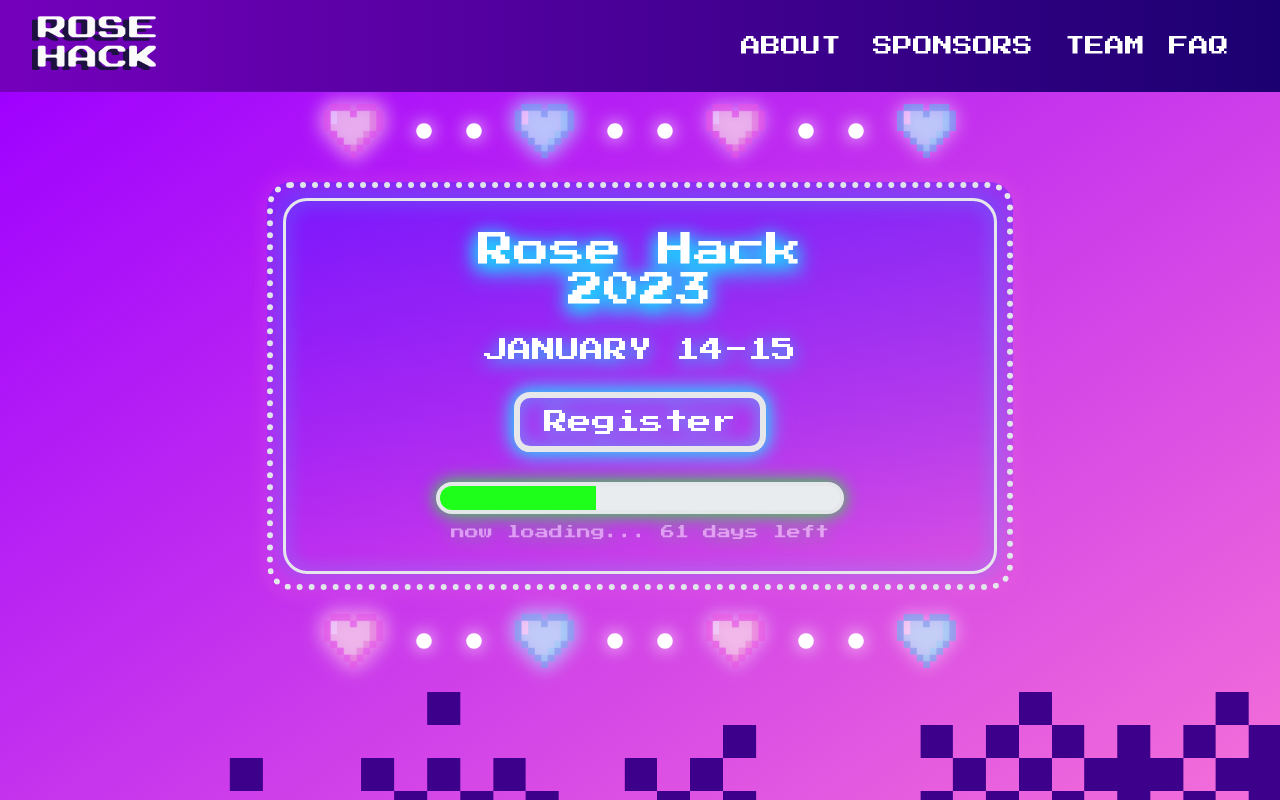
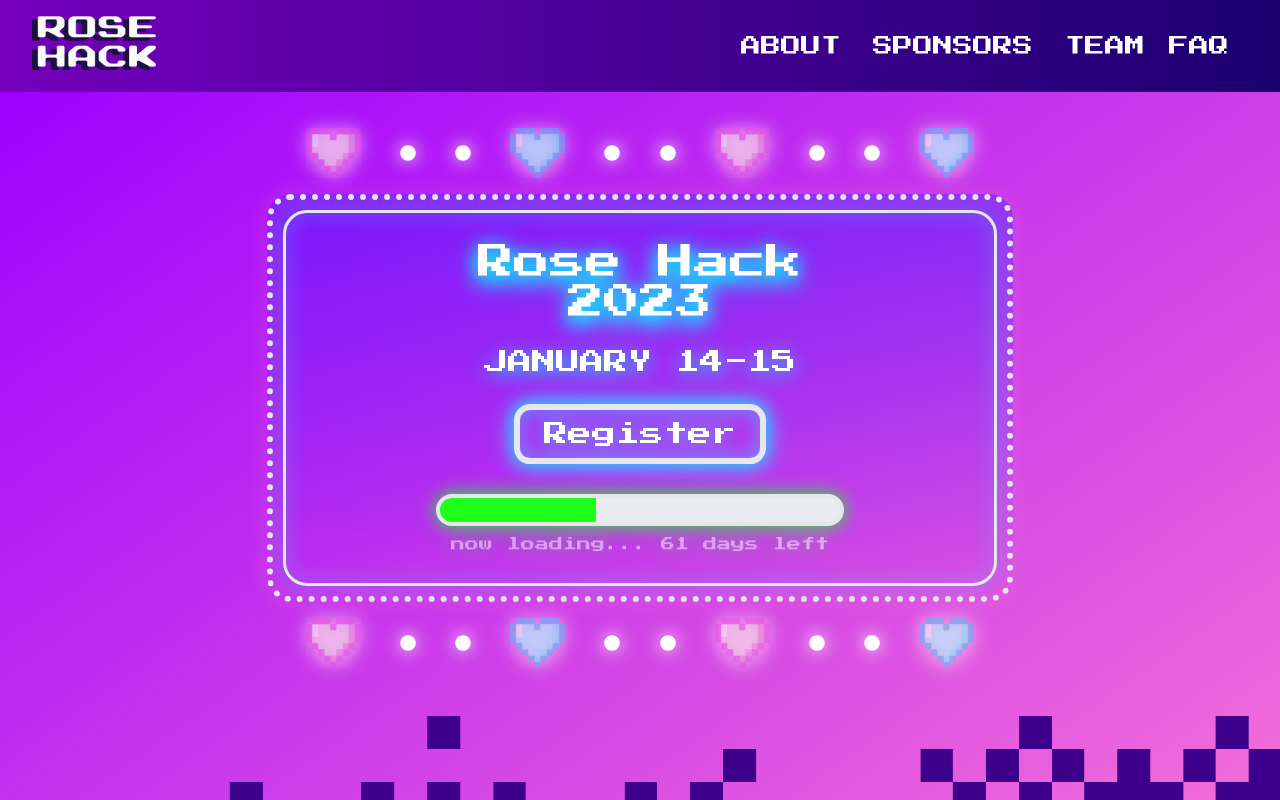
Before and after one commit to Alamode89/rosehack2023, a Next.js app: page / in a window 1280 px wide. Shown: the top 800 px of the page. Built offline with nearby package versions, Linux system fonts and the light colour scheme.

Commit message:
Next Image Landing

```diff
--- a/components/Landing.tsx
+++ b/components/Landing.tsx
@@ -2,36 +2,51 @@ import React from "react";
 import { FaCircle } from "react-icons/fa";
 import ProgressBar from "react-bootstrap/ProgressBar";
 import Link from "next/link";
-
+import Image from "next/image"
+import blueHeart from "../public/BLUE_HEART1.png"
+import pinkHeart from "../public/PINK_HEART1.png"
+import pixels from "../public/pixels_landing.png"
 const Landing = () => {
   return (
     <div className="flex flex-col bg-gradient-to-br from-landing-bottom to-landing-bottompink w-full justify-center item-center p-0 m-0 pt-10">
-      <div className="drop-shadow-white bg-gradient-radial w-7/12 flex p-6 m-auto text-center items-center justify-evenly">
-        <img
+      <div className="drop-shadow-white bg-gradient-radial w-7/12 flex pt-12 pb-3 m-auto text-center items-center justify-evenly">
+        <Image
+          src={pinkHeart}
+          alt=""
           draggable="false"
-          className="w-1/12 animate-pulse drop-shadow-pink"
-          src="PINK_HEART1.png"
-        />
-        <FaCircle className="text-white hidden md:block " />
-        <FaCircle className="text-white  " />
-        <img
-          draggable="false"
-          className="w-1/12 animate-pulse drop-shadow-blue"
-          src="BLUE_HEART1.png"
+          width="55"
+          height="50"
+          className="animate-pulse drop-shadow-pink"
         />
         <FaCircle className="text-white hidden md:block" />
-        <FaCircle className="text-white " />
-        <img
+        <FaCircle className="text-white hidden md:block" />
+        <Image
+          src={blueHeart}
+          alt=""
           draggable="false"
-          className="w-1/12 animate-pulse"
-          src="PINK_HEART1.png"
+          width="55"
+          height="50"
+          className="animate-pulse drop-shadow-pink"
         />
         <FaCircle className="text-white hidden md:block" />
-        <FaCircle className="text-white " />
-        <img
+        <FaCircle className="text-white hidden md:block" />
+        <Image
+          src={pinkHeart}
+          alt=""
           draggable="false"
-          className="w-1/12 animate-pulse"
-          src="BLUE_HEART1.png"
+          width="55"
+          height="50"
+          className="animate-pulse drop-shadow-pink"
+        />
+        <FaCircle className="text-white hidden md:block" />
+        <FaCircle className="text-white hidden md:block" />
+        <Image
+          src={blueHeart}
+          alt=""
+          draggable="false"
+          width="55"
+          height="50"
+          className="animate-pulse drop-shadow-pink"
         />
       </div>
       <div className="relative m-auto bg-gradient-to-b from-landing-secondtop/50 to-landing-second-bottom/20 rounded-3xl text-center justify-center items-center md:w-7/12 w-10/12 p-4">
@@ -86,35 +101,52 @@ const Landing = () => {
           &nbsp;days left
         </div>
       </div>
-      <div className="drop-shadow-white bg-gradient-radial w-7/12 flex p-6 m-auto text-center items-center justify-evenly">
-        <img
+      <div className="drop-shadow-white bg-gradient-radial w-7/12 flex pb-12 pt-3 m-auto text-center items-center justify-evenly">
+        <Image
+            src={pinkHeart}
+            alt=""
+            draggable="false"
+            width="55"
+            height="50"
+            className="animate-pulse drop-shadow-pink"
+          />
+        <FaCircle className="text-white hidden md:block" />
+        <FaCircle className="text-white  hidden md:block" />
+        <Image
+          src={blueHeart}
+          alt=""
           draggable="false"
-          className="w-1/12 animate-pulse drop-shadow-pink"
-          src="PINK_HEART1.png"
-        />
-        <FaCircle className="text-white hidden md:block " />
-        <FaCircle className="text-white  " />
-        <img
-          draggable="false"
-          className="w-1/12 animate-pulse drop-shadow-blue"
-          src="BLUE_HEART1.png"
+          width="55"
+          height="50"
+          className="animate-pulse drop-shadow-pink"
         />
         <FaCircle className="text-white hidden md:block" />
-        <FaCircle className="text-white " />
-        <img
+        <FaCircle className="text-white hidden md:block" />
+        <Image
+          src={pinkHeart}
+          alt=""
           draggable="false"
-          className="w-1/12 animate-pulse"
-          src="PINK_HEART1.png"
+          width="55"
+          height="50"
+          className="animate-pulse drop-shadow-pink"
         />
         <FaCircle className="text-white hidden md:block" />
-        <FaCircle className="text-white" />
-        <img
+        <FaCircle className="text-white hidden md:block" />
+        <Image
+          src={blueHeart}
+          alt=""
           draggable="false"
-          className="w-1/12 animate-pulse"
-          src="BLUE_HEART1.png"
+          width="55"
+          height="50"
+          className="animate-pulse drop-shadow-pink"
         />
       </div>
-      <img draggable="false" src="pixels_landing.png" className="w-full" />
+      <Image
+        src={pixels}
+        alt=""
+        draggable="false"
+        className="w-[100vw]"
+      />
     </div>
   );
 };
```
